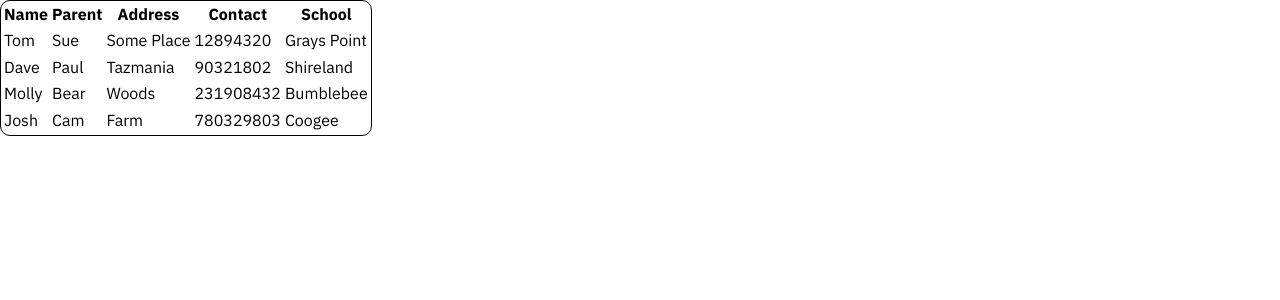
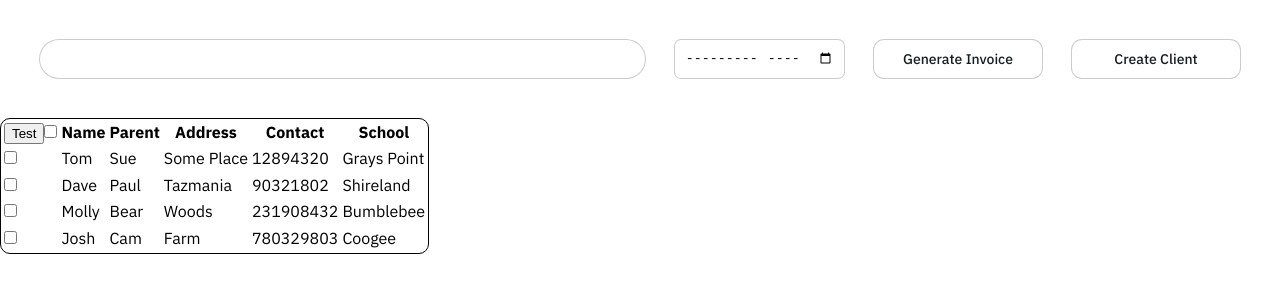
Before and after one commit to Tom4hawk7/client-manager, a React (Vite) app in the folder src/renderer/: page / in a window 1280 px wide. Shown: the top 300 px of the page. Built offline with nearby package versions, Linux system fonts and the light colour scheme.

Commit message:
Implemented a custom hook for checkbox control

```diff
--- a/package.json
+++ b/package.json
@@ -21,7 +21,6 @@
     "@electron-toolkit/preload": "^3.0.1",
     "@electron-toolkit/utils": "^3.0.0",
     "@radix-ui/react-icons": "^1.3.2",
-    "ag-grid-react": "^33.0.3",
     "better-sqlite3": "^11.7.0",
     "electron-updater": "^6.1.7",
     "router": "^2.0.0"
--- a/src/renderer/src/App.jsx
+++ b/src/renderer/src/App.jsx
@@ -1,5 +1,7 @@
 import Clients from './pages/Clients'
 import Test from './pages/Test'
+
+// use hash router
 
 function App() {
   return (
--- /dev/null
+++ b/src/renderer/src/assets/hooks/useChecked.jsx
@@ -0,0 +1,18 @@
+import { useState } from 'react'
+
+// look into implementing a reducer instead because you are about to add another functionality
+
+export default function useChecked(data) {
+  const [selected, setSelected] = useState(() => createChecked(data))
+
+  function createChecked(data) {
+    return new Map(data.map((data) => [data.id, false]))
+  }
+
+  function setChecked(id) {
+    const check = selected.get(id)
+    setSelected(new Map(selected.set(id, !check)))
+  }
+
+  return [selected, setChecked]
+}
--- a/src/renderer/src/components/data-table/DataTable.jsx
+++ b/src/renderer/src/components/data-table/DataTable.jsx
@@ -1,4 +1,9 @@
+import { Suspense, useState } from 'react'
 import styles from './DataTable.module.css'
+
+// todo
+// Add checkbox selectable component - conditionally rendered
+// Add cell editing - Perhaps -> may not really be necessary
 
 {
   /* <DataTable value={products} selectionMode={rowClick ? null : 'radiobutton'} selection={selectedProduct} onSelectionChange={(e) => setSelectedProduct(e.value)} dataKey="id" tableStyle={{ minWidth: '50rem' }}>
@@ -16,7 +21,6 @@ import styles from './DataTable.module.css'
           ))} */
 }
 
-export function DataTable({ data, children }) {
 //   children.map((child) => console.log(child))
 //   children.map((child) => console.log(child.props))
 //   children.map((child) => console.log(child.props.header))
@@ -29,15 +33,50 @@ export function DataTable({ data, children }) {
 ))} */
 }
 
+// initialiser functions
+// function createSelected(data) {
+//   const checkRows = []
+
+//   data.map((data) => checkRows.push({ id: data.id, selected: false }))
+//   return checkRows
+// }
+
+// perhaps add an handleChecked event handler
+
+// function handleChange would be replaced by setChecked hook
+
+export function DataTable({ data, check, children }) {
+  const [checked, setChecked] = check
+
+  // need to make checkbox thingo dependent on if check is a value
+  // going to add checkboxes by default but later use conditional rendering
+
   return (
+    <Suspense fallback={<p>loading</p>}>
       <table className={styles.table}>
         <thead>
-        <tr>{children}</tr>
+          <tr>
+            {/* Make top part conditionally rendered later */}
+            <td>
+              <button onClick={() => console.log(checked)}>Test</button>
+              <input type="checkbox" defaultChecked={false} />
+            </td>
+
+            {children}
+          </tr>
         </thead>
         <tbody>
           {data.map((data) => (
             <tr key={data.id}>
-            {console.log(data.id)}
+              {/* Make top part conditionally rendered later */}
+              <td key={data.id}>
+                <input
+                  type="checkbox"
+                  checked={checked.get(data.id)}
+                  onChange={() => setChecked(data.id)}
+                />
+              </td>
+
               {children.map((column) => (
                 <td key={column.props.field}>{data[column.props.field]}</td>
               ))}
@@ -45,9 +84,24 @@ export function DataTable({ data, children }) {
           ))}
         </tbody>
       </table>
+    </Suspense>
   )
 }
 
+// Need to add something like this
+{
+  /* <Column selectionMode="single" headerStyle={{ width: '3rem' }}></Column> */
+}
+
 export function Column({ field, header }) {
-  return <th>{header}</th>
+  return <th key={field}>{header}</th>
 }
+
+// state initialisation methods
+
+// function createChecked(data) {
+//   const checked = new Map()
+
+//   data.map((data) => checked.set(data.id, false))
+//   return checked
+// }
--- a/src/renderer/src/pages/Test.jsx
+++ b/src/renderer/src/pages/Test.jsx
@@ -1,5 +1,6 @@
 // import DataTable from '../components/data-table/DataTable'
 import { DataTable, Column } from '../components/data-table/DataTable'
+import { useState, use } from 'react'
 
 {
   /* <td>{client.name}</td>
@@ -14,7 +15,7 @@ import { DataTable, Column } from '../components/data-table/DataTable'
 //     {}
 // ]
 
-const data = [
+const testData = [
   {
     id: '1',
     name: 'Tom',
@@ -42,10 +43,28 @@ const data = [
   { id: '4', name: 'Josh', p_name: 'Cam', address: 'Farm', p_phone: '780329803', school: 'Coogee' }
 ]
 
+import useChecked from '../assets/hooks/useChecked'
+
 export default function Test() {
+  // const data = async () => window.client.getAll()
+  const data = testData
+
+  // const data = use(window.client.getAll())
+
+  const check = useChecked(data)
+  // const check = useChecked(testData)
+
   return (
     <>
-      <DataTable data={data}>
+      <div className="toolbar widget">
+        <input className="searchbar" type="search" />
+        <input className="dateinput" type="month" />
+        <button className="button" onClick={() => console.log(check[0])}>
+          Generate Invoice
+        </button>
+        <button className="button">Create Client</button>
+      </div>
+      <DataTable data={data} check={check}>
         <Column field="name" header="Name" />
         <Column field="p_name" header="Parent" />
         <Column field="address" header="Address" />
```
Also changed, not shown: 1 other file (tests, documents, lock files or other folders). Lines whose indentation alone changed are shown as unchanged.
